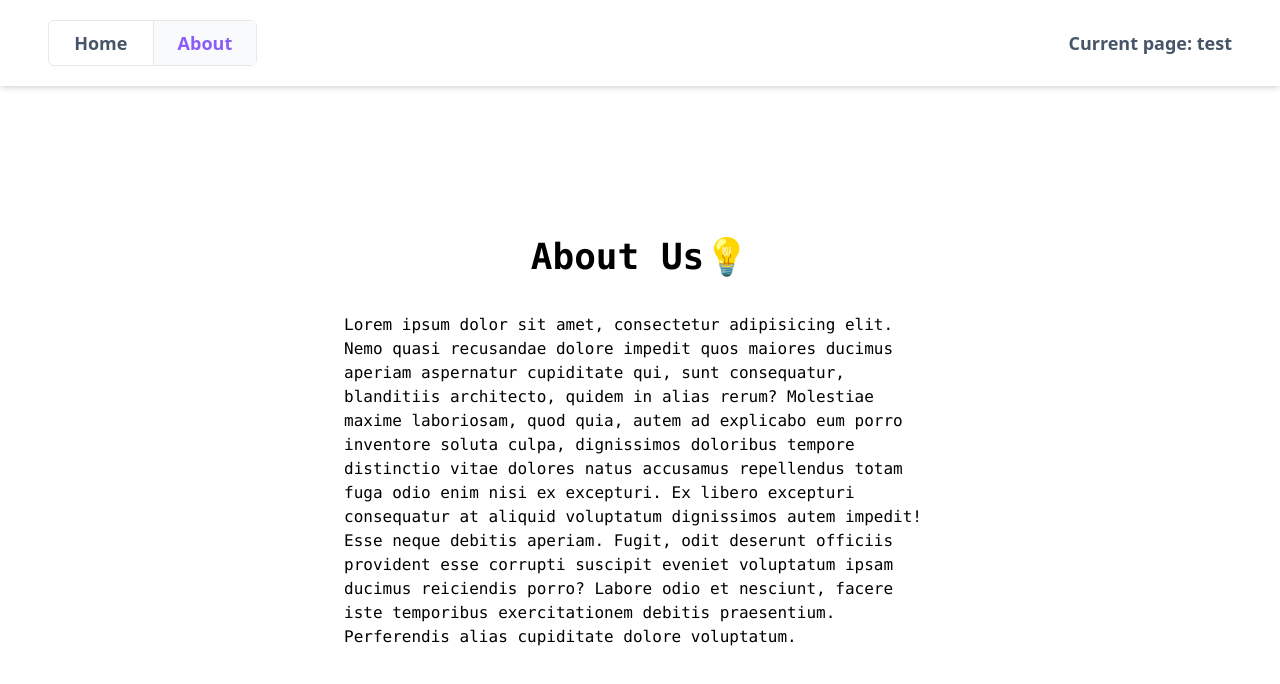
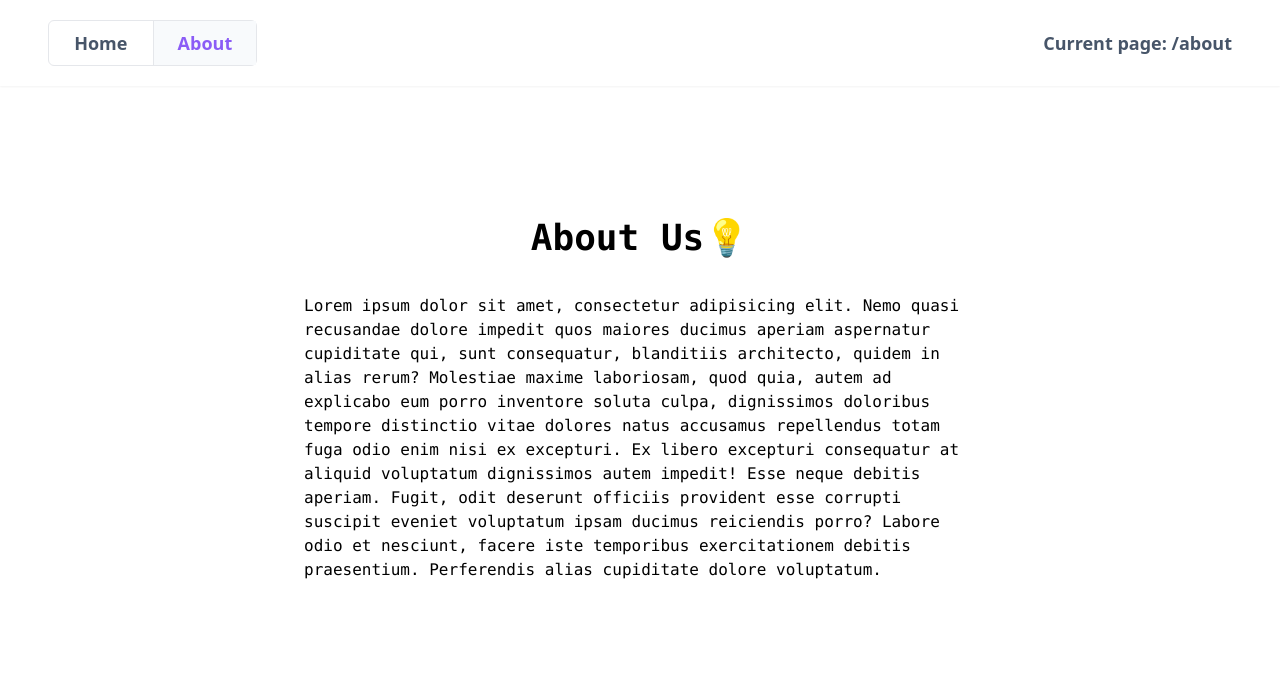
Before and after one commit to sodapng/github-app, a React (Vite) app: page /about in a window 1280 px wide. Shown: the top 684 px of the page. Built offline with nearby package versions, Linux system fonts and the light colour scheme.

Commit message:
feat: add withRouter & stylization

```diff
--- a/src/components/Layout.tsx
+++ b/src/components/Layout.tsx
@@ -1,13 +1,16 @@
 import cn from 'clsx'
+import { withRouter, WithRouterProperties } from 'hoc/withRouter'
 import { PureComponent } from 'react'
 import { NavLink, Outlet } from 'react-router-dom'
 
-export class Layout extends PureComponent {
+export class Layout extends PureComponent<WithRouterProperties> {
   render() {
+    const { location } = this.props
+
     return (
-      <div className="flex min-h-screen flex-col">
-        <div className="shadow-md">
-          <header className="mx-auto flex items-center justify-between px-12 py-5 text-lg font-semibold text-slate-600">
+      <div className="relative min-h-screen">
+        <div className="fixed top-0 left-0 z-50 w-full">
+          <header className="mx-auto flex items-center justify-between bg-white px-12 py-5 text-lg font-semibold text-slate-600 shadow-sm">
             <nav className="grid grid-cols-2 divide-x rounded-md border text-center">
               <NavLink
                 to="/"
@@ -32,7 +35,7 @@ export class Layout extends PureComponent {
                 About
               </NavLink>
             </nav>
-            <p>Current page: test</p>
+            <p>Current page: {location.pathname}</p>
           </header>
         </div>
         <Outlet />
@@ -40,3 +43,5 @@ export class Layout extends PureComponent {
     )
   }
 }
+
+export const LayoutWithRouter = withRouter(Layout)
--- /dev/null
+++ b/src/hoc/withRouter.tsx
@@ -0,0 +1,29 @@
+import React from 'react'
+import { useLocation, useNavigate, useParams } from 'react-router-dom'
+
+export interface WithRouterProperties {
+  location: ReturnType<typeof useLocation>
+  params: Record<string, string>
+  navigate: ReturnType<typeof useNavigate>
+}
+
+export const withRouter = <Properties extends WithRouterProperties>(
+  Component: React.ComponentType<Properties>,
+) => {
+  // eslint-disable-next-line func-names
+  return function (properties: Omit<Properties, keyof WithRouterProperties>) {
+    const location = useLocation()
+    const parameters = useParams()
+    const navigate = useNavigate()
+
+    return (
+      <Component
+        // eslint-disable-next-line react/jsx-props-no-spreading
+        {...(properties as Properties)}
+        location={location}
+        params={parameters}
+        navigate={navigate}
+      />
+    )
+  }
+}
--- a/src/pages/About.tsx
+++ b/src/pages/About.tsx
@@ -3,9 +3,9 @@ import { PureComponent } from 'react'
 export class About extends PureComponent {
   render() {
     return (
-      <div className="mx-auto flex flex-auto flex-col items-center justify-center space-y-9 px-12 font-mono">
+      <div className="mx-auto flex min-h-screen flex-auto flex-col items-center justify-center space-y-9 px-12 font-mono">
         <h1 className="text-4xl font-bold">About Us💡</h1>
-        <p className="w-1/2">
+        <p className="max-w-2xl">
           Lorem ipsum dolor sit amet, consectetur adipisicing elit. Nemo quasi recusandae dolore
           impedit quos maiores ducimus aperiam aspernatur cupiditate qui, sunt consequatur,
           blanditiis architecto, quidem in alias rerum? Molestiae maxime laboriosam, quod quia,
--- a/src/pages/Main.tsx
+++ b/src/pages/Main.tsx
@@ -1,3 +1,3 @@
 export function Main() {
-  return <h1>hello</h1>
+  return <h1 className="flex min-h-screen flex-col items-center justify-center">hello</h1>
 }
--- a/src/pages/NotFound.tsx
+++ b/src/pages/NotFound.tsx
@@ -3,7 +3,7 @@ import { PureComponent } from 'react'
 export class NotFound extends PureComponent {
   public render() {
     return (
-      <div className="mx-auto flex flex-auto flex-col items-center justify-center space-y-10 px-12 font-mono">
+      <div className="mx-auto flex min-h-screen flex-auto flex-col items-center justify-center space-y-10 px-12 font-mono">
         <h1 className="text-9xl font-bold">Oops🔥</h1>
         <div className="flex flex-col items-center justify-center">
           <p className="text-xl">Sorry, an unexpected error has occurred.</p>
--- a/src/routes/index.tsx
+++ b/src/routes/index.tsx
@@ -1,11 +1,11 @@
-import { Layout } from 'components/Layout'
+import { LayoutWithRouter } from 'components/Layout'
 import { About, Main, NotFound } from 'pages'
 import { RouteObject } from 'react-router-dom'
 
 export const routes: RouteObject[] = [
   {
     path: '/',
-    element: <Layout />,
+    element: <LayoutWithRouter />,
     children: [
       { element: <Main />, index: true },
       { path: '*', element: <NotFound /> },
```
